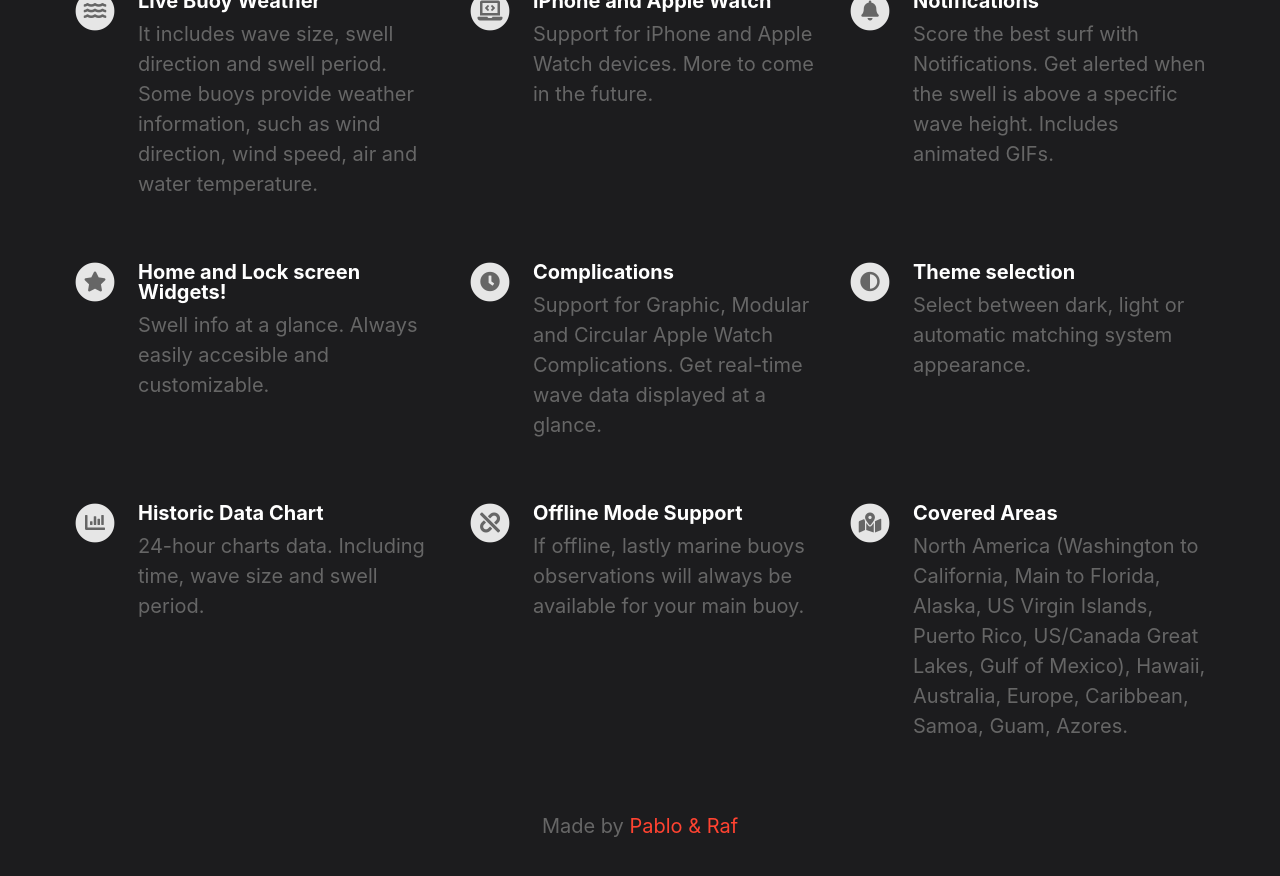
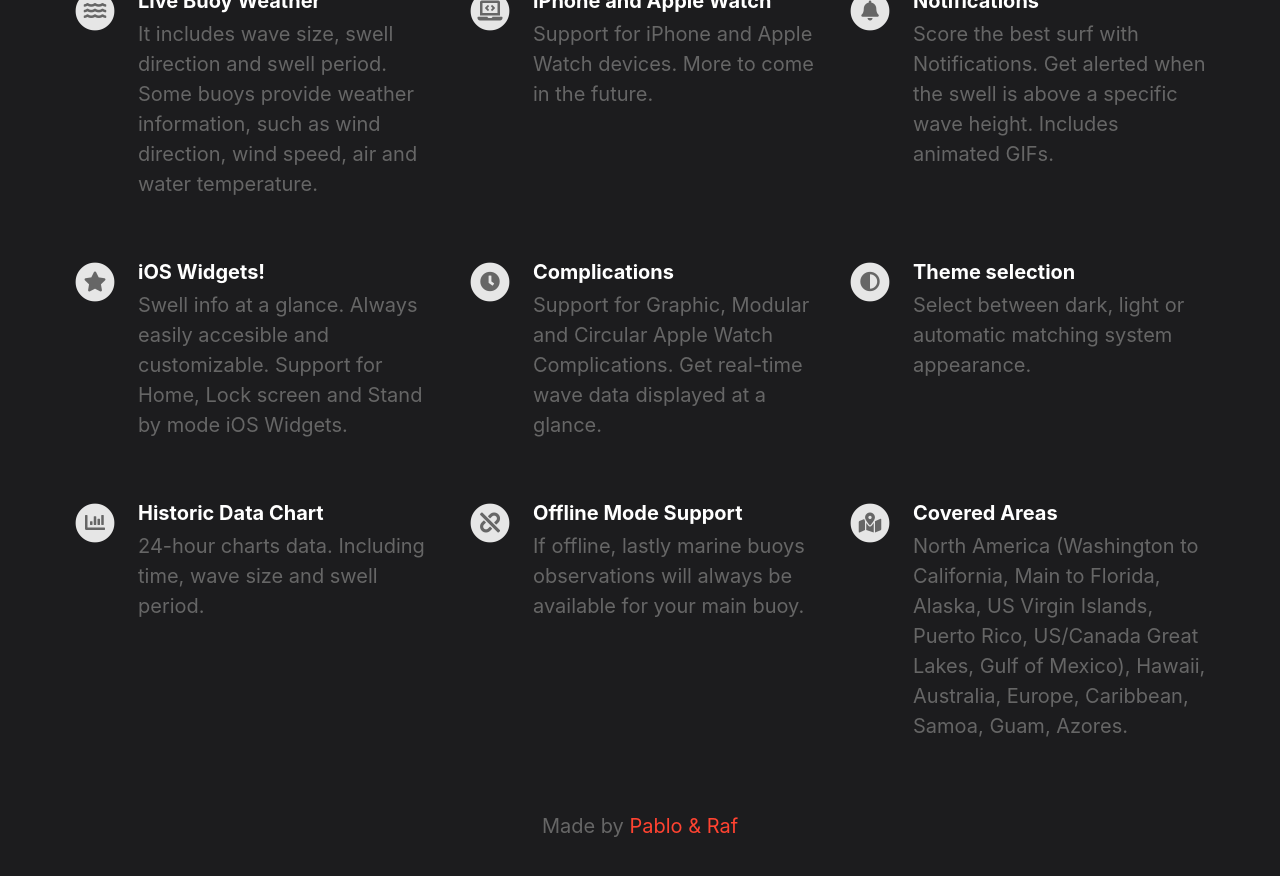
Before and after one commit to PPacie/buoywatch-web, a Jekyll site: the page built from index.html, in a window 1280 px wide and 900 px high, scrolled down 1093 px. Shown: the top 876 px of the window. Built offline with Jekyll 4.4.1, drawn with Linux system fonts in a browser that asks for light colours; nearby versions of some CDN libraries.

Commit message:
Update widgets feature list

```diff
--- a/_config.yml
+++ b/_config.yml
@@ -47,8 +47,8 @@ features                                  :
     description                           : Score the best surf with Notifications. Get alerted when the swell is above a specific wave height. Includes animated GIFs.
     fontawesome_icon_name                 : bell
 
-  - title                                 : Home and Lock screen Widgets!
-    description                           : Swell info at a glance. Always easily accesible and customizable.
+  - title                                 : iOS Widgets!
+    description                           : Swell info at a glance. Always easily accesible and customizable. Support for Home, Lock screen and Stand by mode iOS Widgets.
     fontawesome_icon_name                 : star
 
   - title                                 : Complications
```
